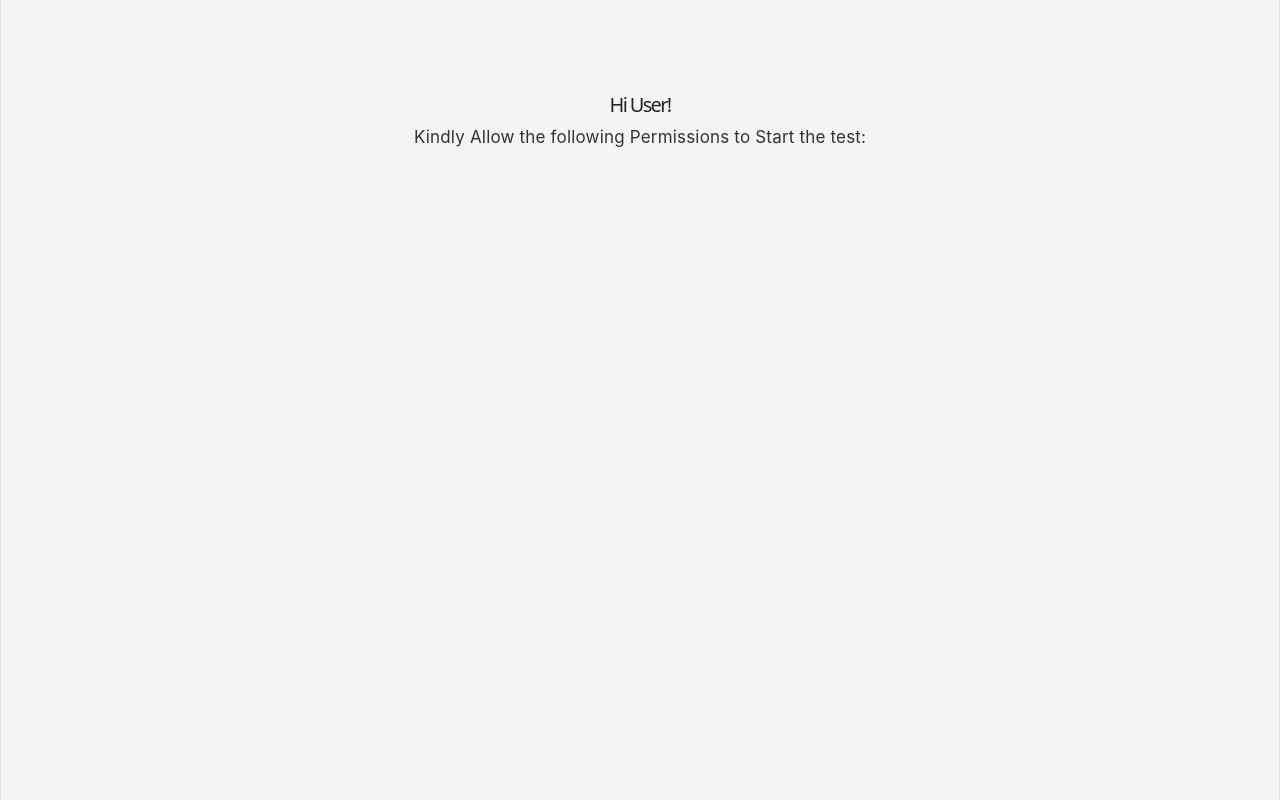
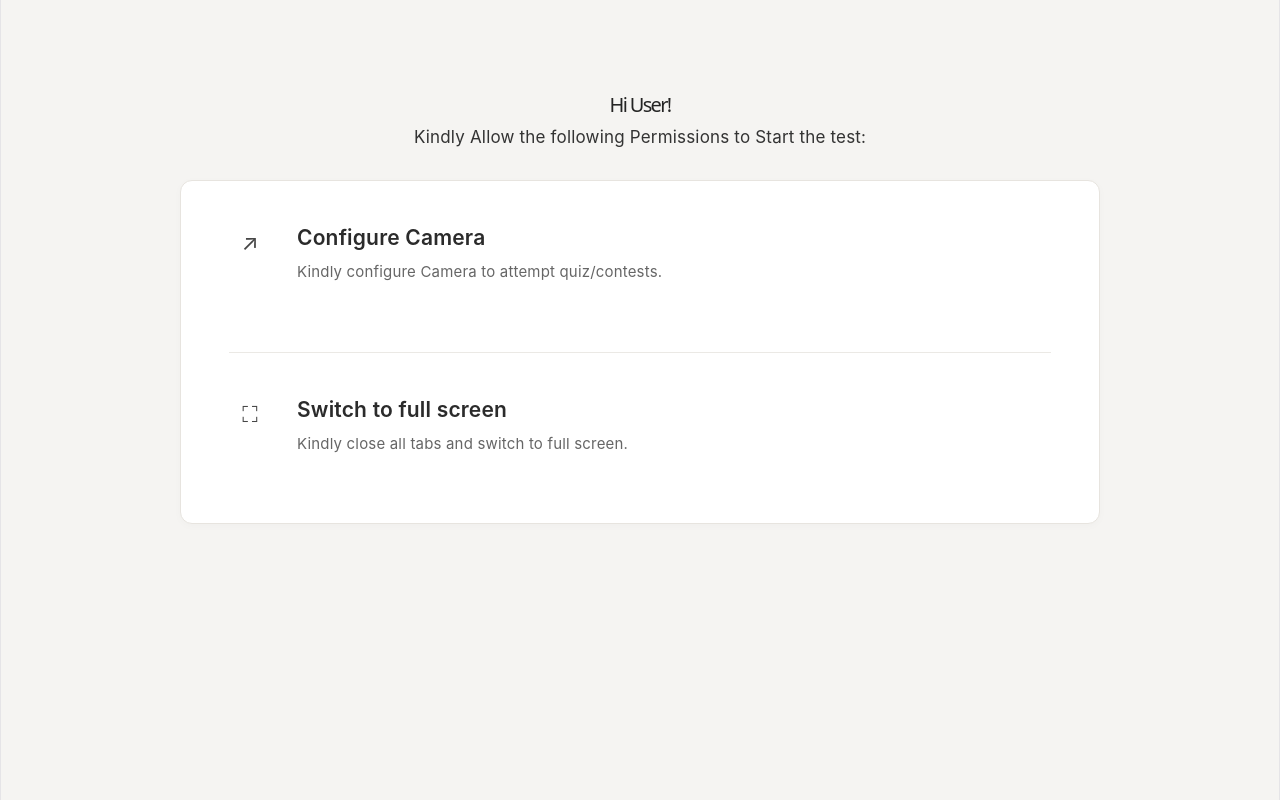
Before and after one commit to Parth-2257/Proctra, a React (Vite) app: page / in a window 1280 px wide. Built offline with nearby package versions, Linux system fonts and the light colour scheme.

Commit message:
style(ui): implement permission card layout and section dividers

```diff
--- a/src/App.css
+++ b/src/App.css
@@ -60,3 +60,95 @@ body {
 
   color: #333333;
 }
+
+/* =========================
+   Main Card
+========================= */
+
+.card-container {
+  width: 100%;
+  max-width: 920px;
+
+  background: #ffffff;
+
+  border: 1px solid #e7e4df;
+  border-radius: 12px;
+
+  overflow: hidden;
+
+  box-shadow: 0 2px 8px rgba(0, 0, 0, 0.025);
+}
+
+/* =========================
+   Permission Section
+========================= */
+
+.permission-item {
+  display: grid;
+
+  grid-template-columns: 42px 1fr;
+
+  column-gap: 26px;
+
+  padding: 44px 48px;
+}
+
+/* =========================
+   Icon
+========================= */
+
+.permission-icon {
+  width: 42px;
+  height: 42px;
+
+  display: flex;
+  align-items: flex-start;
+  justify-content: center;
+
+  padding-top: 4px;
+
+  color: #464646;
+
+  font-size: 22px;
+}
+
+/* =========================
+   Permission Content
+========================= */
+
+.permission-content {
+  text-align: left;
+}
+
+.permission-content h3 {
+  font-size: 21px;
+
+  font-weight: 600;
+
+  color: #2b2b2b;
+
+  margin-bottom: 10px;
+}
+
+.permission-content p {
+  font-size: 15px;
+
+  color: #666666;
+
+  margin-bottom: 24px;
+
+  line-height: 1.5;
+}
+
+/* =========================
+   Divider
+========================= */
+
+.divider {
+  height: 1px;
+
+  background: #ebe9e5;
+
+  margin-left: 48px;
+  margin-right: 48px;
+}
--- a/src/App.jsx
+++ b/src/App.jsx
@@ -7,6 +7,26 @@ function App() {
         <h1>Hi User!</h1>
         <p>Kindly Allow the following Permissions to Start the test:</p>
       </div>
+
+      <div className="card-container">
+        <div className="permission-item">
+          <div className="permission-icon">↗</div>
+          <div className="permission-content">
+            <h3>Configure Camera</h3>
+            <p>Kindly configure Camera to attempt quiz/contests.</p>
+          </div>
+        </div>
+
+        <div className="divider" />
+
+        <div className="permission-item">
+          <div className="permission-icon">⛶</div>
+          <div className="permission-content">
+            <h3>Switch to full screen</h3>
+            <p>Kindly close all tabs and switch to full screen.</p>
+          </div>
+        </div>
+      </div>
     </div>
   );
 }
```
